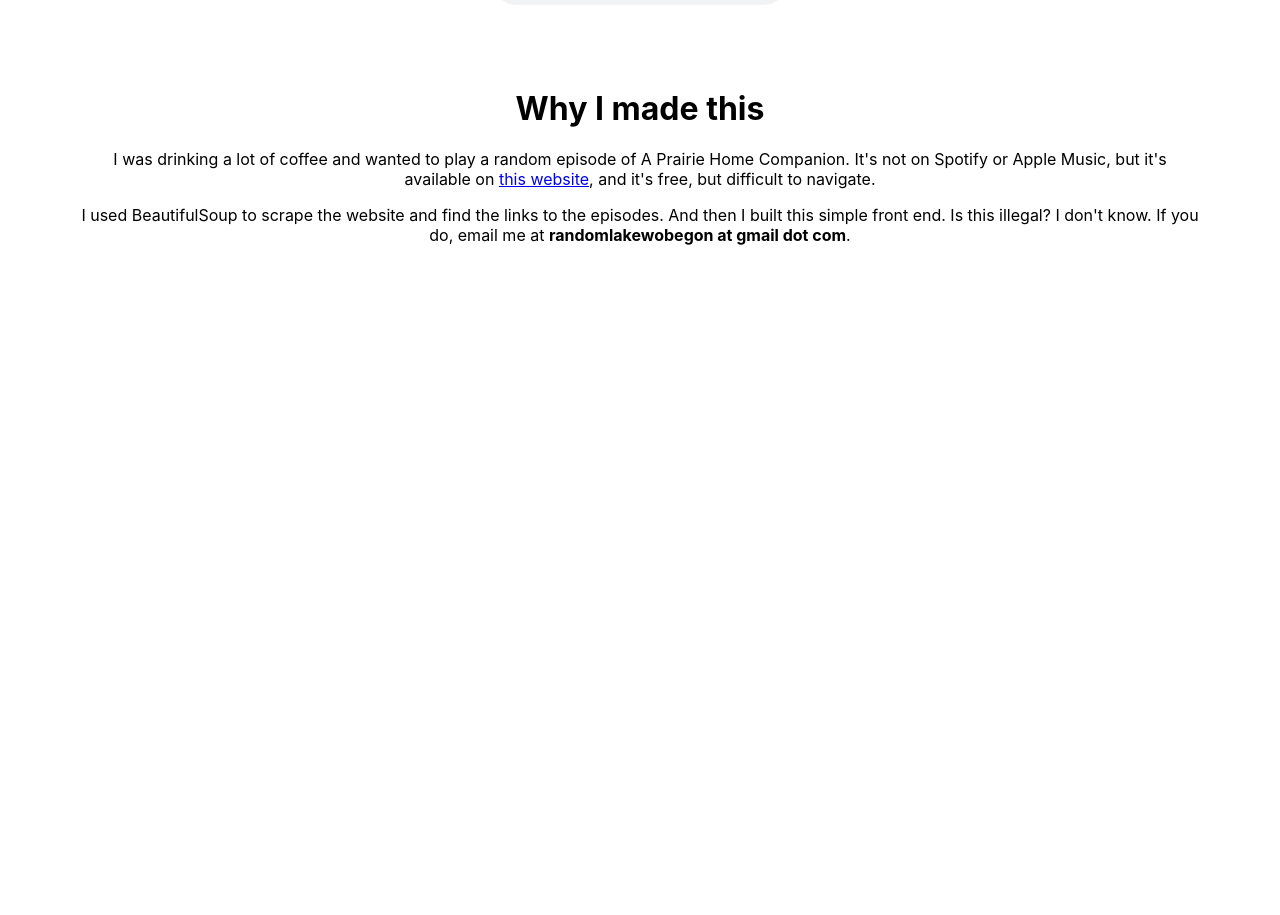
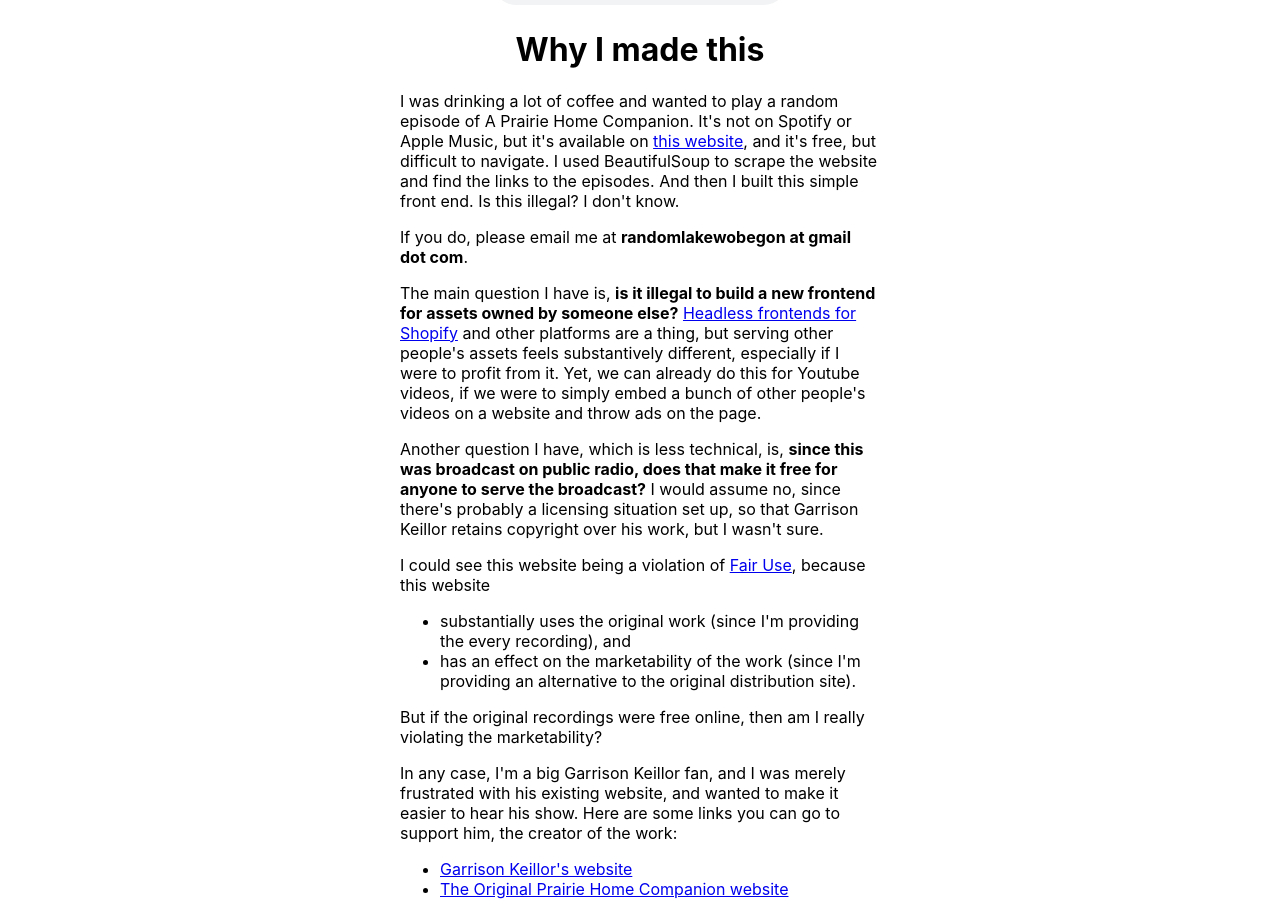
Before and after one commit to bkitano/wobegon, a React (Create React App) app: page / in a window 1280 px wide. Shown: the part 180-1095 px from the top of the page. Before the commit the page ends 800 px from the top, so only its background shows below. Built offline with nearby package versions, Linux system fonts and the light colour scheme.

Commit message:
adding disclaimer

```diff
--- a/src/App.tsx
+++ b/src/App.tsx
@@ -40,21 +40,93 @@
       </div>
       <div
         style={{
-          margin: "5rem",
+          width: "30rem",
+          margin: "auto",
         }}
       >
         <h1>Why I made this</h1>
-        <p>
-          I was drinking a lot of coffee and wanted to play a random episode of
-          A Prairie Home Companion. It's not on Spotify or Apple Music, but it's
-          available on <a href="https://www.prairiehome.org/">this website</a>,
-          and it's free, but difficult to navigate.
-        </p>
-        <p>
-          I used BeautifulSoup to scrape the website and find the links to the
-          episodes. And then I built this simple front end. Is this illegal?
-          I don't know. If you do, email me at <b>randomlakewobegon at gmail dot com</b>.
-        </p>
+        <div
+          style={{
+            textAlign: "left",
+          }}
+        >
+          <p>
+            I was drinking a lot of coffee and wanted to play a random episode
+            of A Prairie Home Companion. It's not on Spotify or Apple Music, but
+            it's available on{" "}
+            <a href="https://www.prairiehome.org/">this website</a>, and it's
+            free, but difficult to navigate. I used BeautifulSoup to scrape the
+            website and find the links to the episodes. And then I built this
+            simple front end. Is this illegal? I don't know.{" "}
+          </p>
+          <p>
+            {" "}
+            If you do, please email me at <b>randomlakewobegon at gmail dot com</b>.
+          </p>
+          <p>
+            The main question I have is,{" "}
+            <b>
+              is it illegal to build a new frontend for assets owned by someone
+              else?
+            </b>{" "}
+            <a href="https://www.shopify.com/plus/solutions/headless-commerce">
+              Headless frontends for Shopify
+            </a>{" "}
+            and other platforms are a thing, but serving other people's assets
+            feels substantively different, especially if I were to profit from
+            it. Yet, we can already do this for Youtube videos, if we were to
+            simply embed a bunch of other people's videos on a website and throw
+            ads on the page.
+          </p>
+          <p>
+            Another question I have, which is less technical, is,{" "}
+            <b>
+              since this was broadcast on public radio, does that make it free
+              for anyone to serve the broadcast?
+            </b>{" "}
+            I would assume no, since there's probably a licensing situation set
+            up, so that Garrison Keillor retains copyright over his work, but I
+            wasn't sure.{" "}
+          </p>
+          <p>
+            I could see this website being a violation of{" "}
+            <a href="https://www.copyright.gov/fair-use/more-info.html">
+              Fair Use
+            </a>
+            {", "}
+            because this website{" "}
+            <ul>
+              <li>
+                substantially uses the original work (since I'm providing the
+                every recording), and
+              </li>
+              <li>
+                has an effect on the marketability of the work (since I'm
+                providing an alternative to the original distribution site).{" "}
+              </li>
+            </ul>
+            But if the original recordings were free online, then am I really
+            violating the marketability?
+          </p>
+          <p>
+            In any case, I'm a big Garrison Keillor fan, and I was merely
+            frustrated with his existing website, and wanted to make it easier
+            to hear his show. Here are some links you can go to support him, the
+            creator of the work:
+            <ul>
+              <li>
+                <a href="https://www.garrisonkeillor.com/">
+                  Garrison Keillor's website
+                </a>
+              </li>
+              <li>
+                <a href="https://www.prairiehome.org/">
+                  The Original Prairie Home Companion website
+                </a>
+              </li>
+            </ul>
+          </p>
+        </div>
       </div>
     </div>
   );
```
